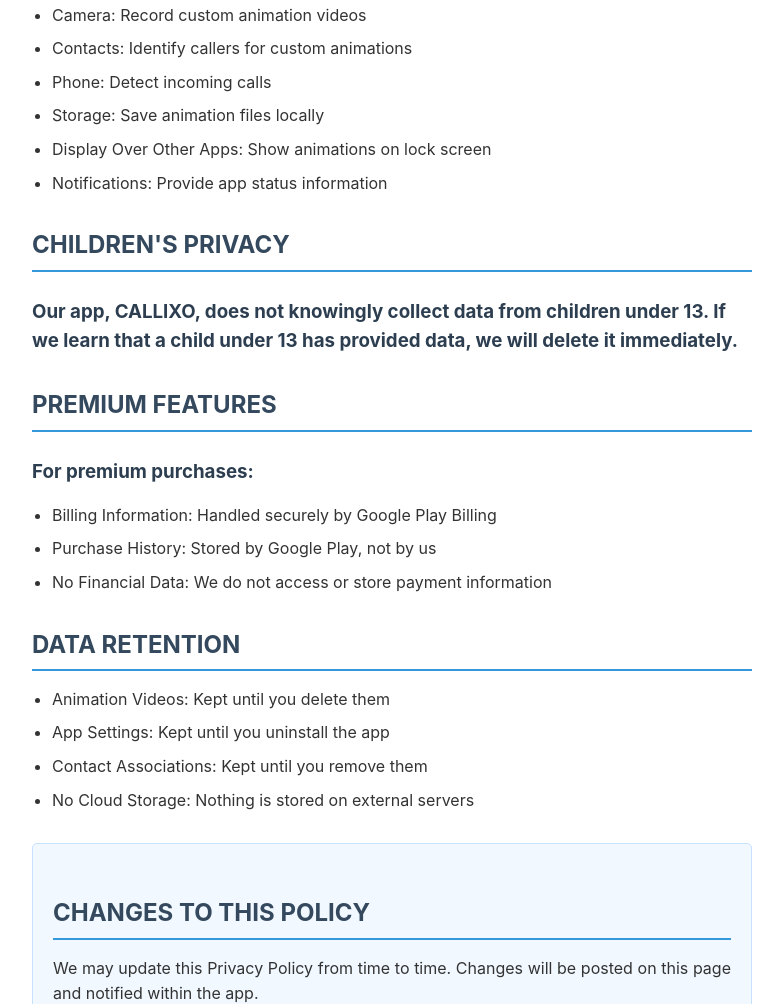
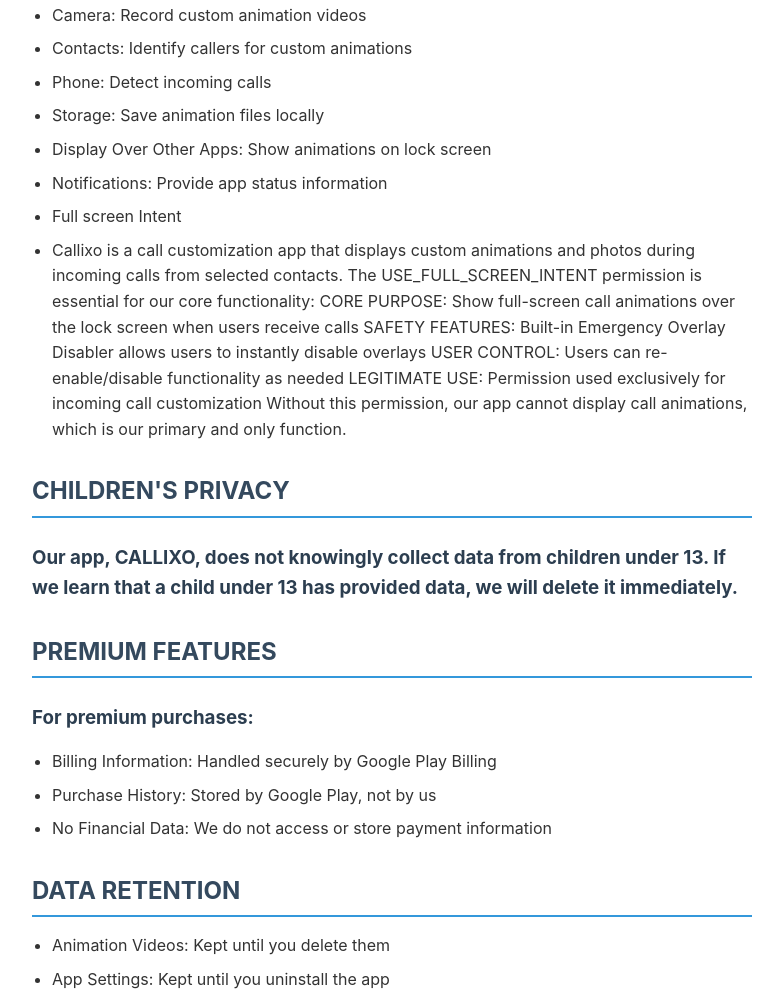
Before and after one commit to tolga7482/callixo-privacy-policy, a plain HTML site: page index.html in a window 1280 px wide. Shown: the part 1845-2849 px from the top of the page, without its empty margins (248-1031 px from the left). Drawn offline with Linux system fonts and the light colour scheme.

Commit message:
Update index.html

```diff
--- a/index.html
+++ b/index.html
@@ -150,6 +150,14 @@
             <li>Storage: Save animation files locally</li>
 	    <li>Display Over Other Apps: Show animations on lock screen
 	    <li>Notifications: Provide app status information</li>
+		<li>Full screen Intent</li>
+		<li>Callixo is a call customization app that displays custom animations and photos during incoming calls from selected contacts. The USE_FULL_SCREEN_INTENT permission is essential for our core functionality:
+			CORE PURPOSE: Show full-screen call animations over the lock screen when users receive calls
+			SAFETY FEATURES: Built-in Emergency Overlay Disabler allows users to instantly disable overlays
+			USER CONTROL: Users can re-enable/disable functionality as needed
+			LEGITIMATE USE: Permission used exclusively for incoming call customization
+
+			Without this permission, our app cannot display call animations, which is our primary and only function.</li>
         </ul>
 
 	<h2>CHILDREN'S PRIVACY</h2>
```
